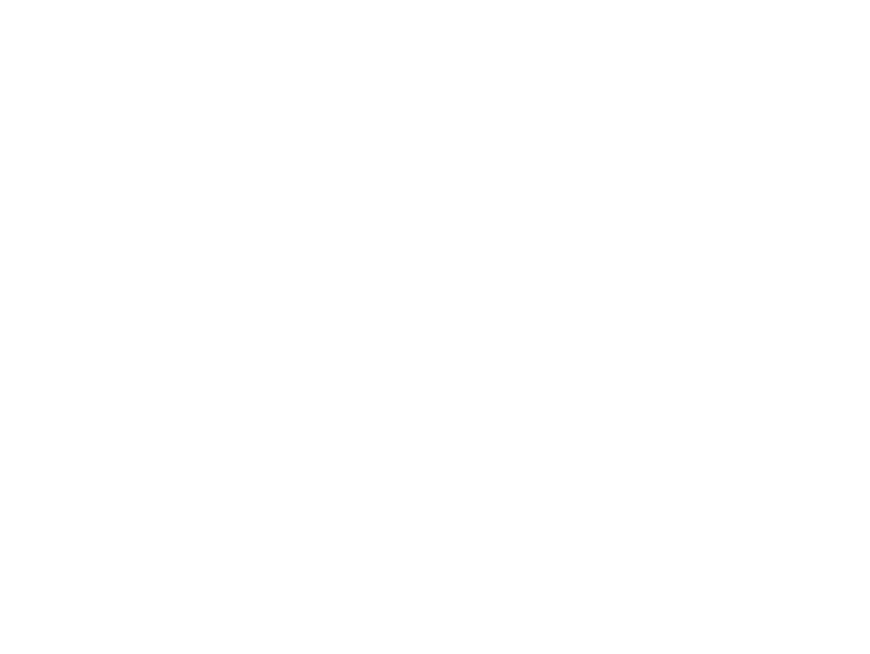
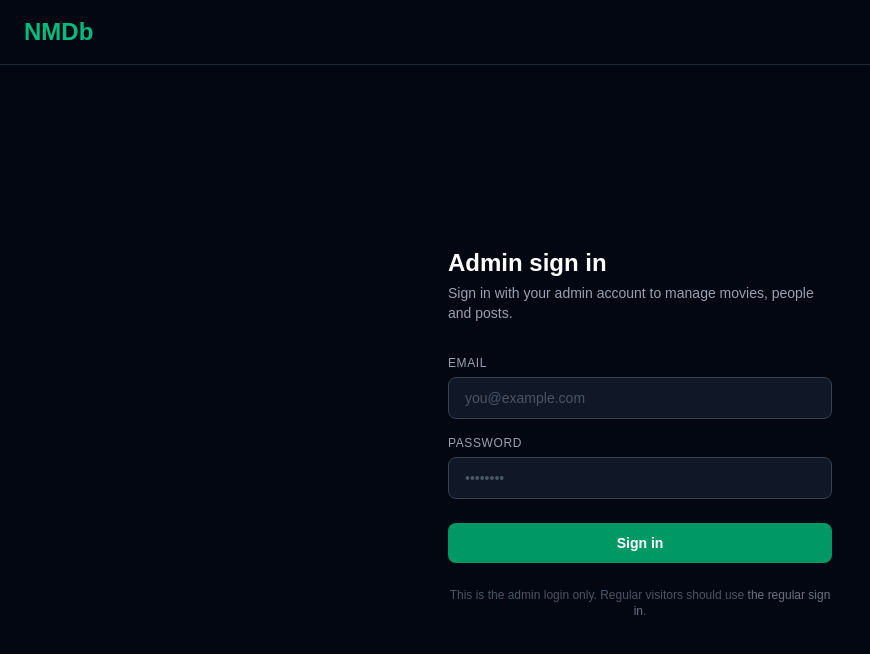
Before and after one commit to incorruptible104-sudo/NMDb, a Next.js app: page /admin/login in a window 1280 px wide. Shown: the top 654 px of the page, without its empty margins (0-870 px from the left). Built offline with nearby package versions, Linux system fonts and the light colour scheme; no server answers.

Commit message:
Update login page.tsx
finally have the code for the login request to work

```diff
--- a/app/admin/login/page.tsx
+++ b/app/admin/login/page.tsx
@@ -1,3 +1,116 @@
+'use client'
+
+import { Suspense, useState } from 'react'
+import { useRouter, useSearchParams } from 'next/navigation'
+import { createBrowserClient } from '@supabase/ssr'
+
+function AdminLoginForm() {
+  const router = useRouter()
+  const searchParams = useSearchParams()
+  const redirectTo = searchParams.get('redirectTo') || '/admin/movie/new'
+  const urlError = searchParams.get('error')
+
+  const [email, setEmail] = useState('')
+  const [password, setPassword] = useState('')
+  const [loading, setLoading] = useState(false)
+  const [error, setError] = useState<string | null>(
+    urlError === 'unauthorized' ? 'That account is not an admin account.' : null
+  )
+
+  const supabase = createBrowserClient(
+    process.env.NEXT_PUBLIC_SUPABASE_URL!,
+    process.env.NEXT_PUBLIC_SUPABASE_ANON_KEY!
+  )
+
+  async function handleSignIn(e: React.FormEvent) {
+    e.preventDefault()
+    setLoading(true)
+    setError(null)
+    const { error } = await supabase.auth.signInWithPassword({ email, password })
+    if (error) {
+      setError(error.message)
+      setLoading(false)
+      return
+    }
+    router.push(redirectTo)
+    router.refresh()
+  }
+
+  return (
+    <div className="min-h-screen bg-gray-950 flex flex-col">
+      <div className="border-b border-gray-800 px-6 py-4">
+        <a href="/" className="text-2xl font-bold text-emerald-500">NMDb</a>
+      </div>
+
+      <div className="flex-1 flex items-center justify-center px-4 py-12">
+        <div className="w-full max-w-sm">
+          <div className="mb-8">
+            <h1 className="text-2xl font-bold text-white mb-1">Admin sign in</h1>
+            <p className="text-gray-400 text-sm">
+              Sign in with your admin account to manage movies, people and posts.
+            </p>
+          </div>
+
+          {error && (
+            <div className="bg-red-950 border border-red-800 rounded-lg px-4 py-3 mb-6 text-red-400 text-sm">
+              {error}
+            </div>
+          )}
+
+          <form onSubmit={handleSignIn} className="space-y-4">
+            <div>
+              <label className="block text-xs font-medium text-gray-400 uppercase tracking-wider mb-1.5">
+                Email
+              </label>
+              <input
+                type="email"
+                value={email}
+                onChange={e => setEmail(e.target.value)}
+                required
+                placeholder="you@example.com"
+                className="w-full bg-gray-900 border border-gray-700 rounded-lg px-4 py-2.5 text-white text-sm placeholder-gray-600 focus:outline-none focus:border-emerald-500 transition"
+              />
+            </div>
+
+            <div>
+              <label className="block text-xs font-medium text-gray-400 uppercase tracking-wider mb-1.5">
+                Password
+              </label>
+              <input
+                type="password"
+                value={password}
+                onChange={e => setPassword(e.target.value)}
+                required
+                placeholder="••••••••"
+                className="w-full bg-gray-900 border border-gray-700 rounded-lg px-4 py-2.5 text-white text-sm placeholder-gray-600 focus:outline-none focus:border-emerald-500 transition"
+              />
+            </div>
+
+            <button
+              type="submit"
+              disabled={loading}
+              className="w-full bg-emerald-600 hover:bg-emerald-500 disabled:opacity-50 disabled:cursor-not-allowed text-white font-semibold text-sm py-2.5 rounded-lg transition mt-2"
+            >
+              {loading ? 'Signing in...' : 'Sign in'}
+            </button>
+          </form>
+
+          <p className="text-gray-600 text-xs text-center mt-6">
+            This is the admin login only. Regular visitors should use{' '}
+            <a href="/auth/signin" className="text-gray-500 hover:text-gray-300 transition">
+              the regular sign in
+            </a>.
+          </p>
+        </div>
+      </div>
+    </div>
+  )
+}
+
 export default function AdminLoginPage() {
-  return null;
+  return (
+    <Suspense fallback={<div className="min-h-screen bg-gray-950" />}>
+      <AdminLoginForm />
+    </Suspense>
+  )
 }
```
